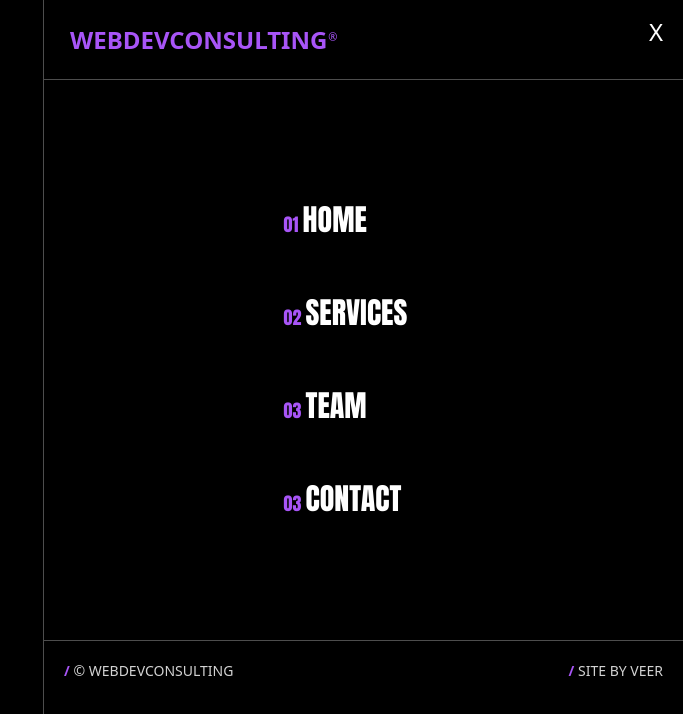
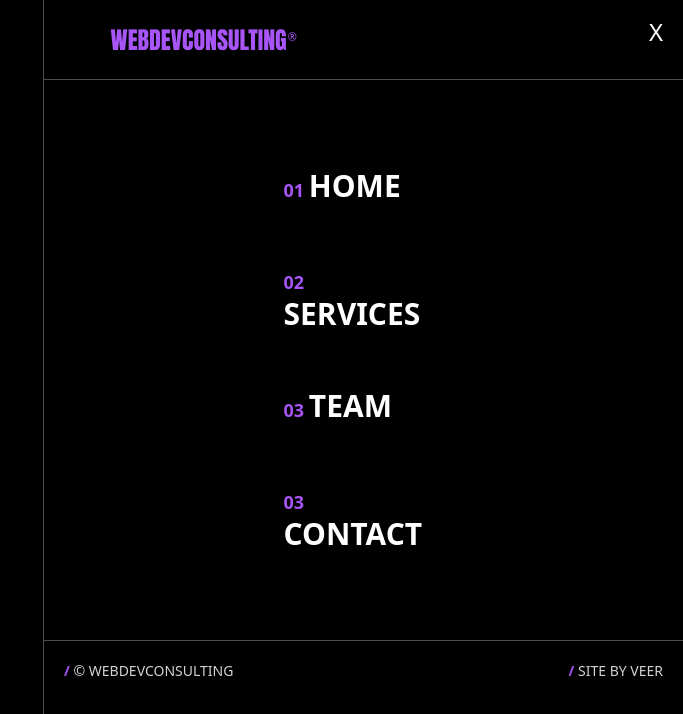
Before and after one commit to dharmvir73/webdevconsulting, a Next.js app: page /components/misc/sidebar in a window 1280 px wide. Shown: the top 714 px of the page, without its empty margins (597-1280 px from the left). Built offline with nearby package versions, Linux system fonts and the light colour scheme.

Commit message:
side-bar-line-42-font-sans-added

```diff
--- a/src/app/components/misc/sidebar/page.js
+++ b/src/app/components/misc/sidebar/page.js
@@ -32,14 +32,14 @@ const SideBar = ({handleToggle}) => {
 
                 <div className="h-[10vh] w-full text-right flex border-b-[0.0625em] border-[#4d4d4d]">
                     <div className="w-1/2 text-center py-5 text-purple-500 flex items-center justify-center">
-                        <h1 className="font-sans font-semibold text-2xl">WEBDEVCONSULTING</h1>
+                        <h1 className="font-anton text-2xl">WEBDEVCONSULTING</h1>
                         <span className="ml-[1px] text-[11px] mt-[-5px]">&reg;</span>
                     </div>
                     <div className="w-1/2">
                         <button onClick={handleToggle} className="text-white p-4 pr-5 text-2xl">X</button>
                     </div>
                 </div>
-                <div className="h-[70vh] flex flex-col justify-center items-center py-28 gap-14 text-3xl font-anton text-purple-white">
+                <div className="h-[70vh] flex flex-col justify-center items-center py-28 gap-14 text-3xl font-sans font-semibold text-purple-white">
                     <span className="w-40">
                         <span className="text-lg text-purple-500"> 01 </span>
                         <a href="#" onClick={handleToggle} className="hover:text-purple-500 hover:cursor-pointer">HOME</a>
```
